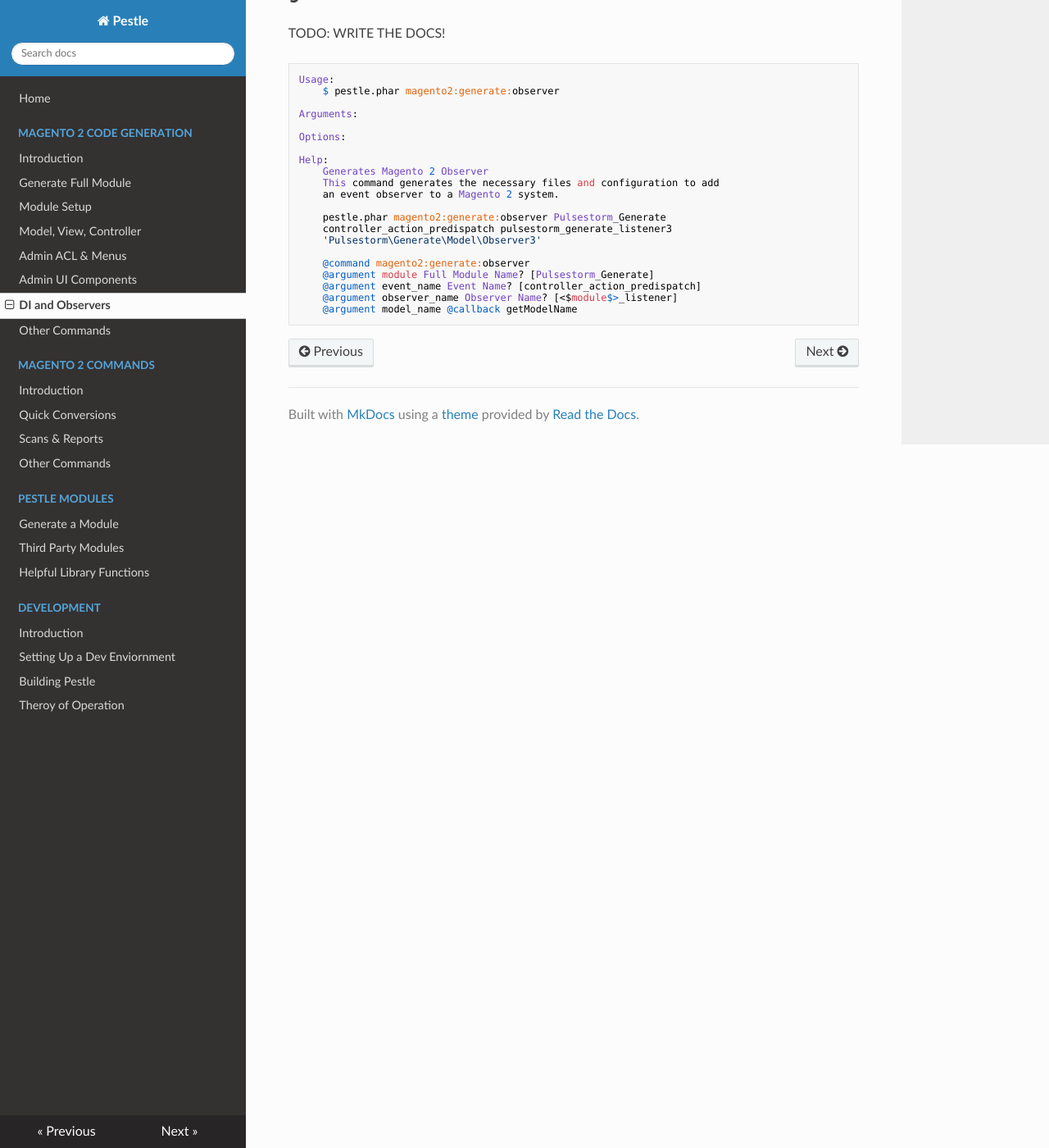
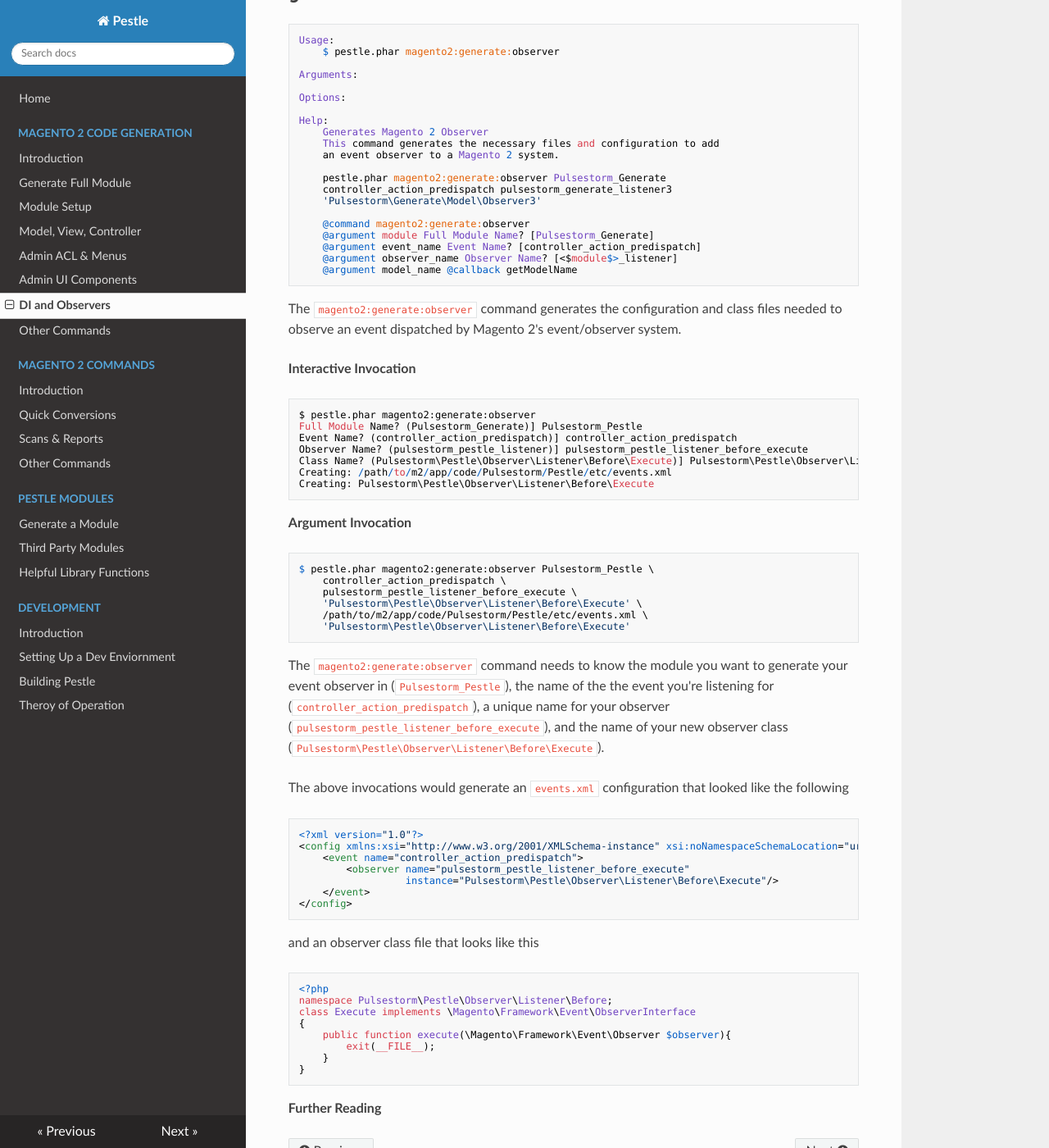
Before and after one commit to astorm/pestle, an MkDocs documentation site: the page built from docs/magento2-di-observers.md, in a window 1280 px wide and 1400 px high, scrolled down 3263 px. Shown: the whole window at 82% size. Built offline with MkDocs 1.6.1, drawn with Linux system fonts in a browser that asks for light colours; nearby versions of some CDN libraries.

Commit message:
First draft observer docs.

```diff
--- a/docs/magento2-di-observers.md
+++ b/docs/magento2-di-observers.md
@@ -160,8 +160,6 @@ TODO: WRITE THE DOCS!
 
 ## generate:observer
 
-TODO: WRITE THE DOCS!
-
     Usage:
         $ pestle.phar magento2:generate:observer
 
@@ -183,3 +181,49 @@ TODO: WRITE THE DOCS!
         @argument event_name Event Name? [controller_action_predispatch]
         @argument observer_name Observer Name? [<$module$>_listener]
         @argument model_name @callback getModelName
+
+The `magento2:generate:observer` command generates the configuration and class files needed to observe an event dispatched by Magento 2's event/observer system.
+
+**Interactive Invocation**
+
+    $ pestle.phar magento2:generate:observer
+    Full Module Name? (Pulsestorm_Generate)] Pulsestorm_Pestle
+    Event Name? (controller_action_predispatch)] controller_action_predispatch
+    Observer Name? (pulsestorm_pestle_listener)] pulsestorm_pestle_listener_before_execute
+    Class Name? (Pulsestorm\Pestle\Observer\Listener\Before\Execute)] Pulsestorm\Pestle\Observer\Listener\Before\Execute
+    Creating: /path/to/m2/app/code/Pulsestorm/Pestle/etc/events.xml
+    Creating: Pulsestorm\Pestle\Observer\Listener\Before\Execute
+
+**Argument Invocation**
+
+    $ pestle.phar magento2:generate:observer Pulsestorm_Pestle \
+        controller_action_predispatch \
+        pulsestorm_pestle_listener_before_execute \
+        'Pulsestorm\Pestle\Observer\Listener\Before\Execute' \
+        /path/to/m2/app/code/Pulsestorm/Pestle/etc/events.xml \
+        'Pulsestorm\Pestle\Observer\Listener\Before\Execute'
+
+The `magento2:generate:observer` command needs to know the module you want to generate your event observer in (`Pulsestorm_Pestle`), the name of the the event you're listening for (`controller_action_predispatch`), a unique name for your observer (`pulsestorm_pestle_listener_before_execute`), and the name of your new observer class (`Pulsestorm\Pestle\Observer\Listener\Before\Execute`).
+
+The above invocations would generate an `events.xml` configuration that looked like the following
+
+    <?xml version="1.0"?>
+    <config xmlns:xsi="http://www.w3.org/2001/XMLSchema-instance" xsi:noNamespaceSchemaLocation="urn:magento:framework:Event/etc/events.xsd">
+        <event name="controller_action_predispatch">
+            <observer name="pulsestorm_pestle_listener_before_execute"
+                      instance="Pulsestorm\Pestle\Observer\Listener\Before\Execute"/>
+        </event>
+    </config>
+
+and an observer class file that looks like this
+
+    <?php
+    namespace Pulsestorm\Pestle\Observer\Listener\Before;
+    class Execute implements \Magento\Framework\Event\ObserverInterface
+    {
+        public function execute(\Magento\Framework\Event\Observer $observer){
+            exit(__FILE__);
+        }
+    }
+
+**Further Reading**
```
